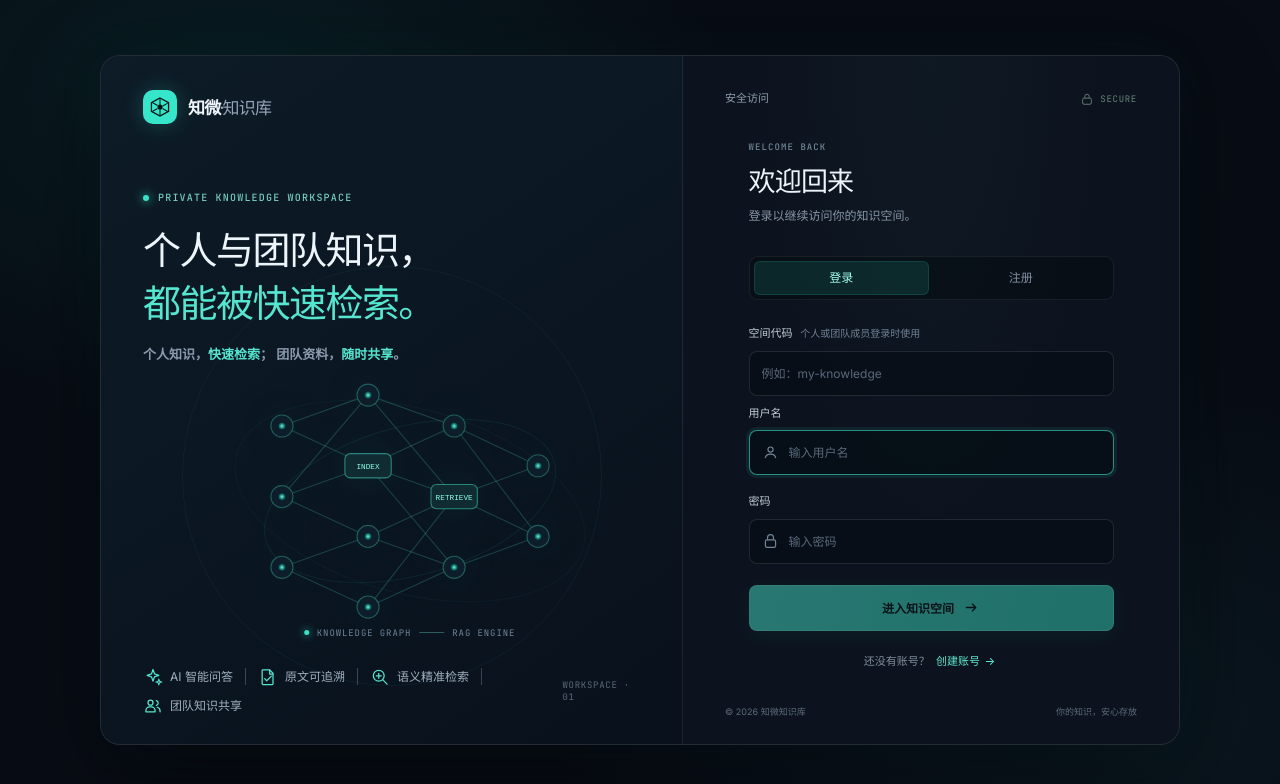
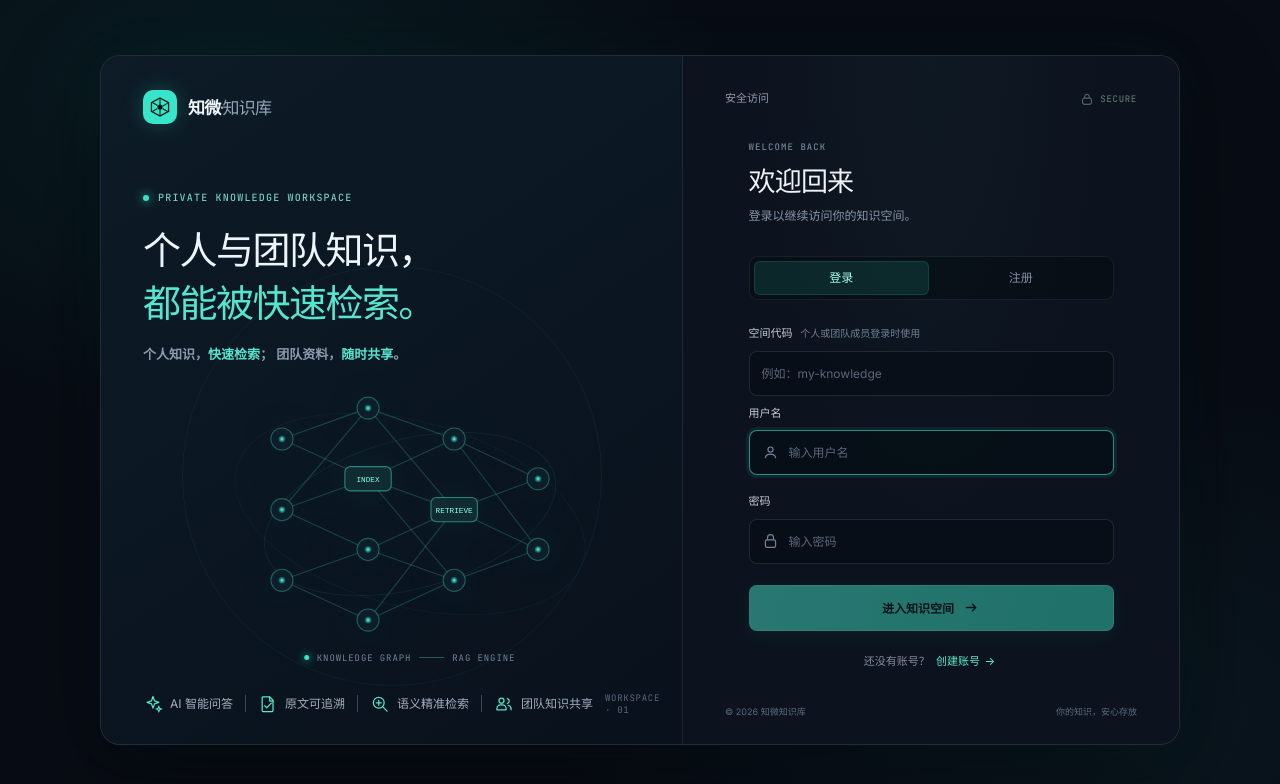
Before and after one commit to xiajia666/RAG, a React (Vite) app in the folder frontend/: page /#/login in a window 1280 px wide. Shown: the top 784 px of the page. Built offline with nearby package versions, Linux system fonts and the light colour scheme.

Commit message:
首页css修改

```diff
--- a/frontend/src/index.css
+++ b/frontend/src/index.css
@@ -56,8 +56,8 @@ body { margin: 0; }
 .login-visual-caption { position: absolute; bottom: 6px; left: 50%; transform: translateX(-50%); display: flex; align-items: center; gap: 8px; white-space: nowrap; color: #718499; font: 9px "JetBrains Mono", monospace; letter-spacing: .1em; }
 .login-live-dot { width: 5px; height: 5px; border-radius: 50%; background: #38e2c6; box-shadow: 0 0 8px #38e2c6; }
 .login-caption-line { width: 25px; height: 1px; background: rgba(93,233,213,.35); }
-.login-story-footer { display: flex; align-items: center; gap: 12px; color: #a1afbf; font-size: 12px; }
-.login-feature-list { display: flex; align-items: center; flex-wrap: wrap; gap: 9px 12px; }
+.login-story-footer { display: flex; flex-wrap: nowrap; align-items: center; gap: 12px; color: #a1afbf; font-size: 12px; }
+.login-feature-list { display: flex; flex-wrap: nowrap; align-items: center; gap: 0 12px; white-space: nowrap; }
 .login-feature { display: inline-flex; align-items: center; gap: 7px; white-space: nowrap; }
 .login-feature-icon { display: inline-grid; width: 20px; height: 20px; place-items: center; color: #56e6d0; }
 .login-feature-icon svg { display: block; width: 20px; height: 20px; }
@@ -111,6 +111,10 @@ body { margin: 0; }
   .login-story-copy { margin-top: 58px; }
   .login-story-copy h1 { font-size: 29px; }
   .login-visual { transform: translate(8px, -14px); }
+  .login-story-footer { gap: 0; font-size: 9px; }
+  .login-feature-list { gap: 0 6px; }
+  .login-feature { gap: 3px; }
+  .login-feature-icon, .login-feature-icon svg { width: 14px; height: 14px; }
   .login-feature-divider { display: none; }
   .login-version { display: none; }
 }
```
